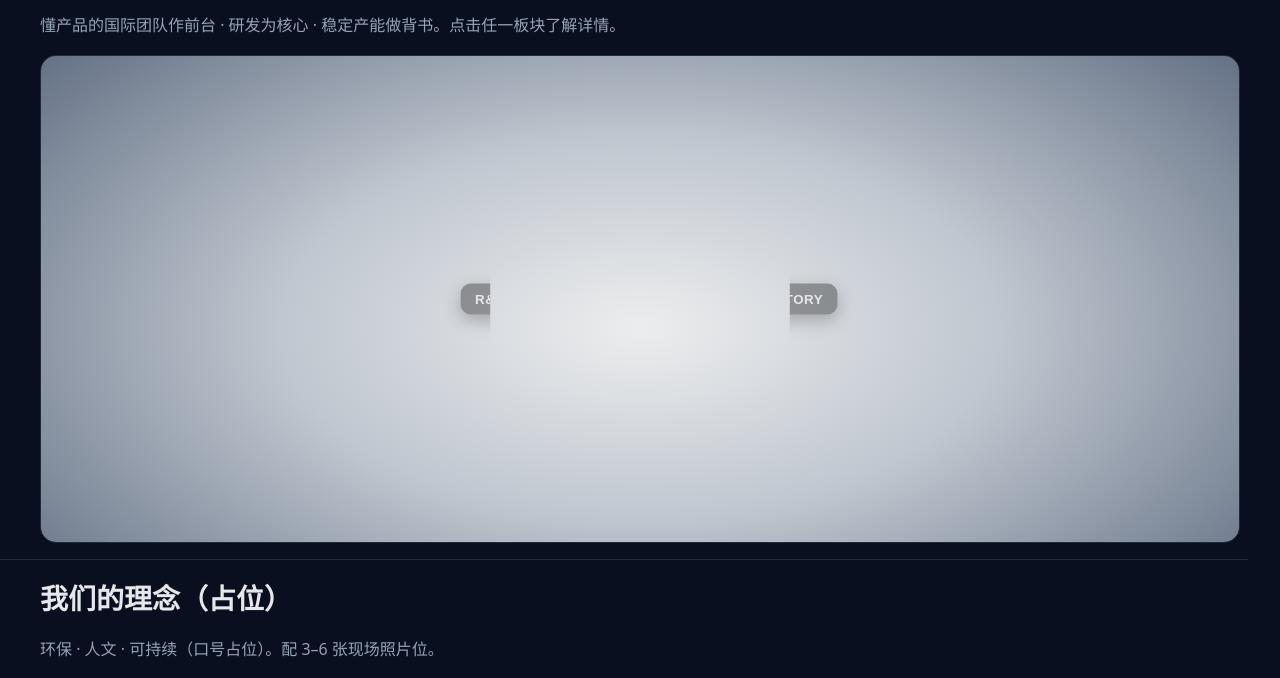
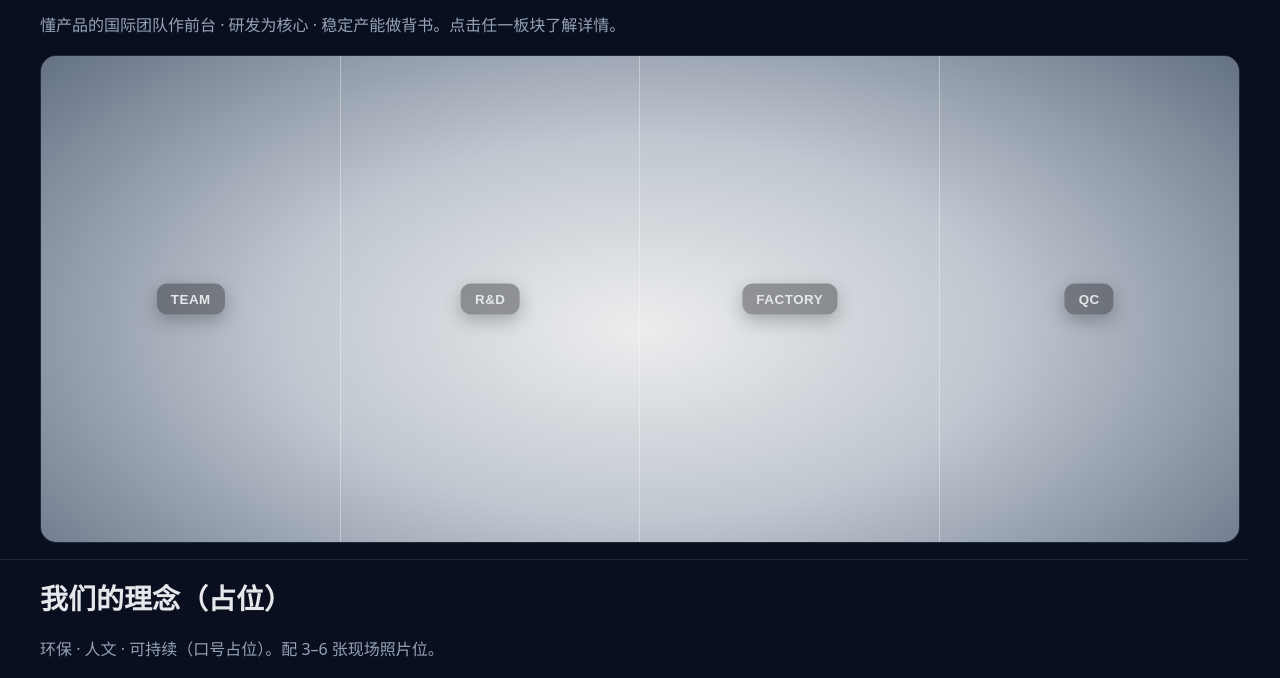
Before and after one commit to m-xia3/seg-site, a website: page index.html in a window 1280 px wide. Shown: the part 1482-2160 px from the top of the page. Drawn offline with Linux system fonts and the light colour scheme.

Commit message:
Update index.html

```diff
--- a/index.html
+++ b/index.html
@@ -412,10 +412,21 @@
 }
 
 /* 四等分位置（等宽） */
-.slice.team    { left:0;    right:75%; clip-path: polygon(0 0, 25% 0, 25% 100%, 0 100%); }
-.slice.rd      { left:25%;  right:50%; clip-path: polygon(25% 0, 50% 0, 50% 100%, 25% 100%); }
-.slice.factory { left:50%;  right:25%; clip-path: polygon(50% 0, 75% 0, 75% 100%, 50% 100%); }
-.slice.qc      { left:75%;  right:0;  clip-path: polygon(75% 0, 100% 0, 100% 100%, 75% 100%); }
+.slice.team    { left:0;    right:75%; }
+.slice.rd      { left:25%;  right:50%; }
+.slice.factory { left:50%;  right:25%; }
+.slice.qc      { left:75%;  right:0;  }
+
+/* 不再用 clip-path，靠 left/right 等比例划分 */
+.slice.team::after,
+.slice.rd::after,
+.slice.factory::after{
+  content:""; position:absolute; top:0; bottom:0;
+  width:1px; background:rgba(255,255,255,.35);
+}
+.slice.team::after{ right:0; }
+.slice.rd::after{ right:0; }
+.slice.factory::after{ right:0; }
 
 /* 分割线更明显，让四块看起来相互独立 */
 .slice.team::after,
```
